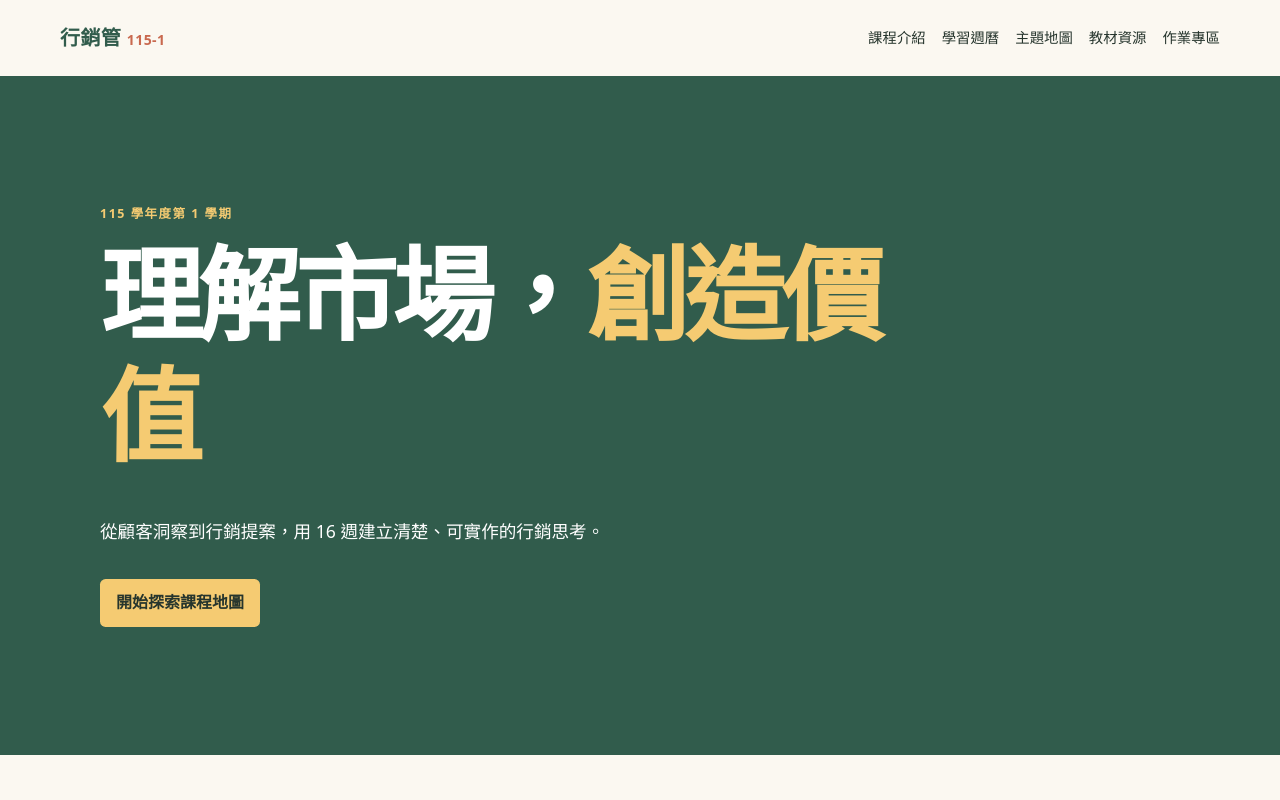
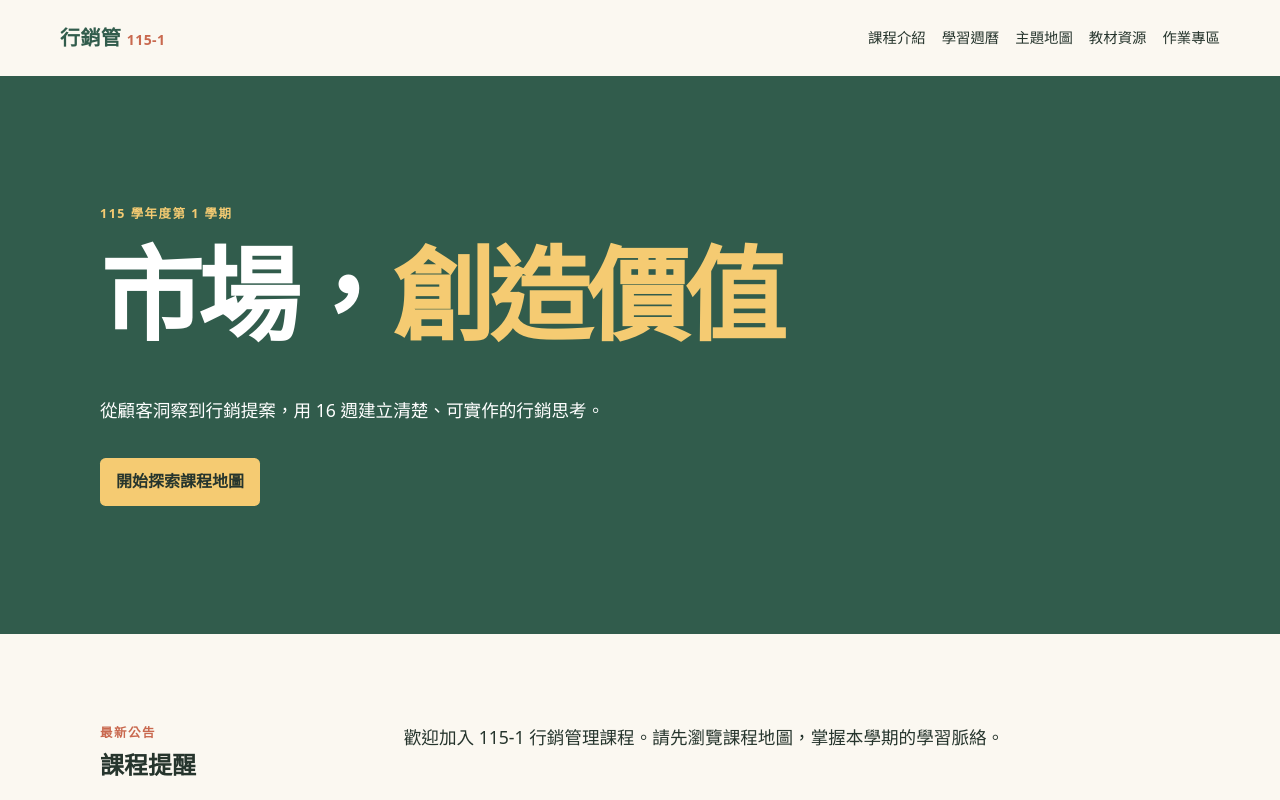
Before and after one commit to frankliu0324/marketing-management-115-1, a plain HTML site: page index.html in a window 1280 px wide. Shown: the top 800 px of the page. Drawn offline with Linux system fonts and the light colour scheme.

Commit message:
Update index.html

```diff
--- a/index.html
+++ b/index.html
@@ -24,7 +24,7 @@
     <main id="main-content">
       <section class="hero" id="top" aria-labelledby="page-title">
         <p class="eyebrow">115 學年度第 1 學期</p>
-        <h1 id="page-title">理解市場，<em>創造價值</em></h1>
+        <h1 id="page-title">市場，<em>創造價值</em></h1>
         <p class="hero-copy">從顧客洞察到行銷提案，用 16 週建立清楚、可實作的行銷思考。</p>
         <a class="button" href="#module-map">開始探索課程地圖</a>
       </section>
```
